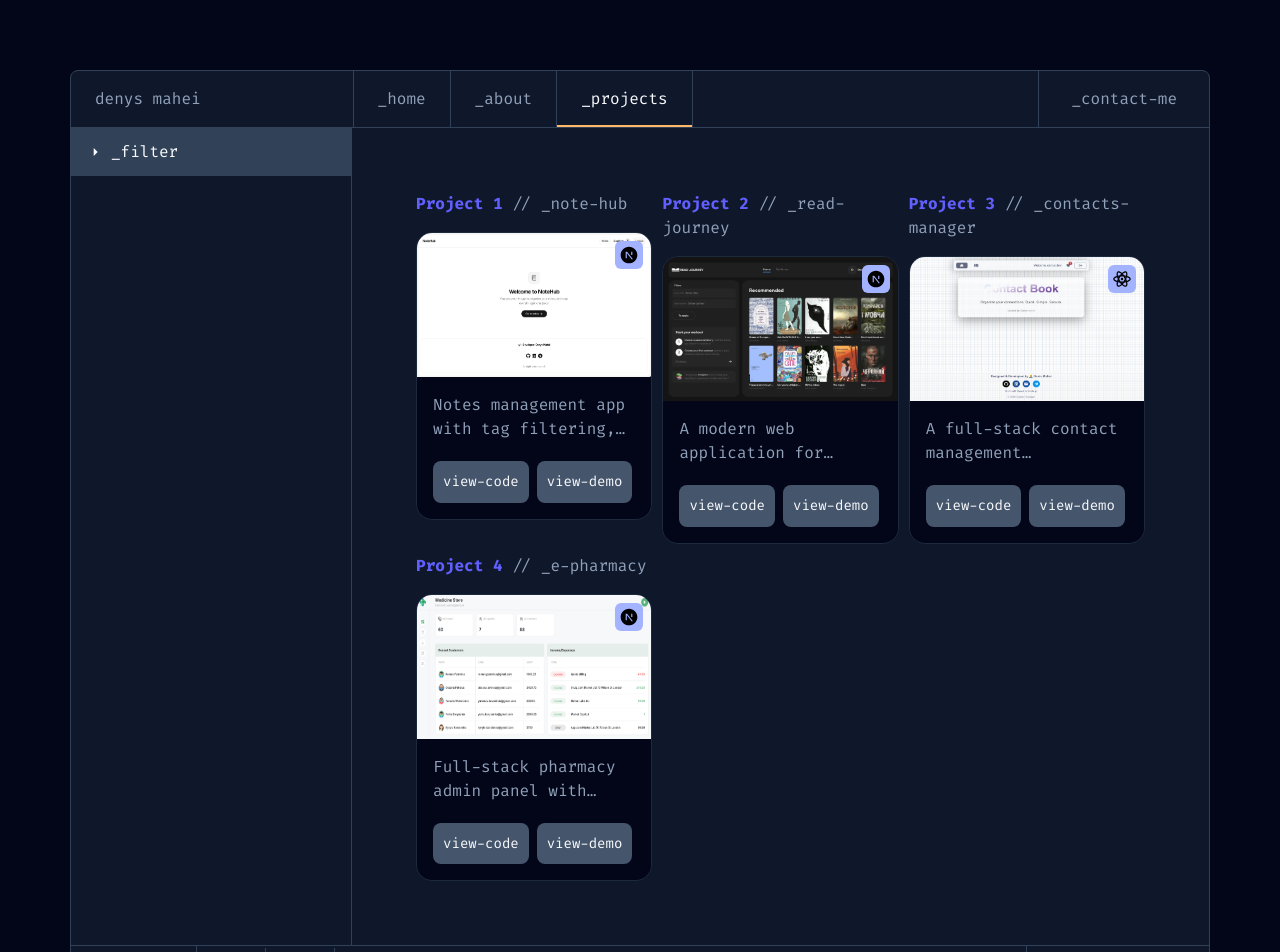
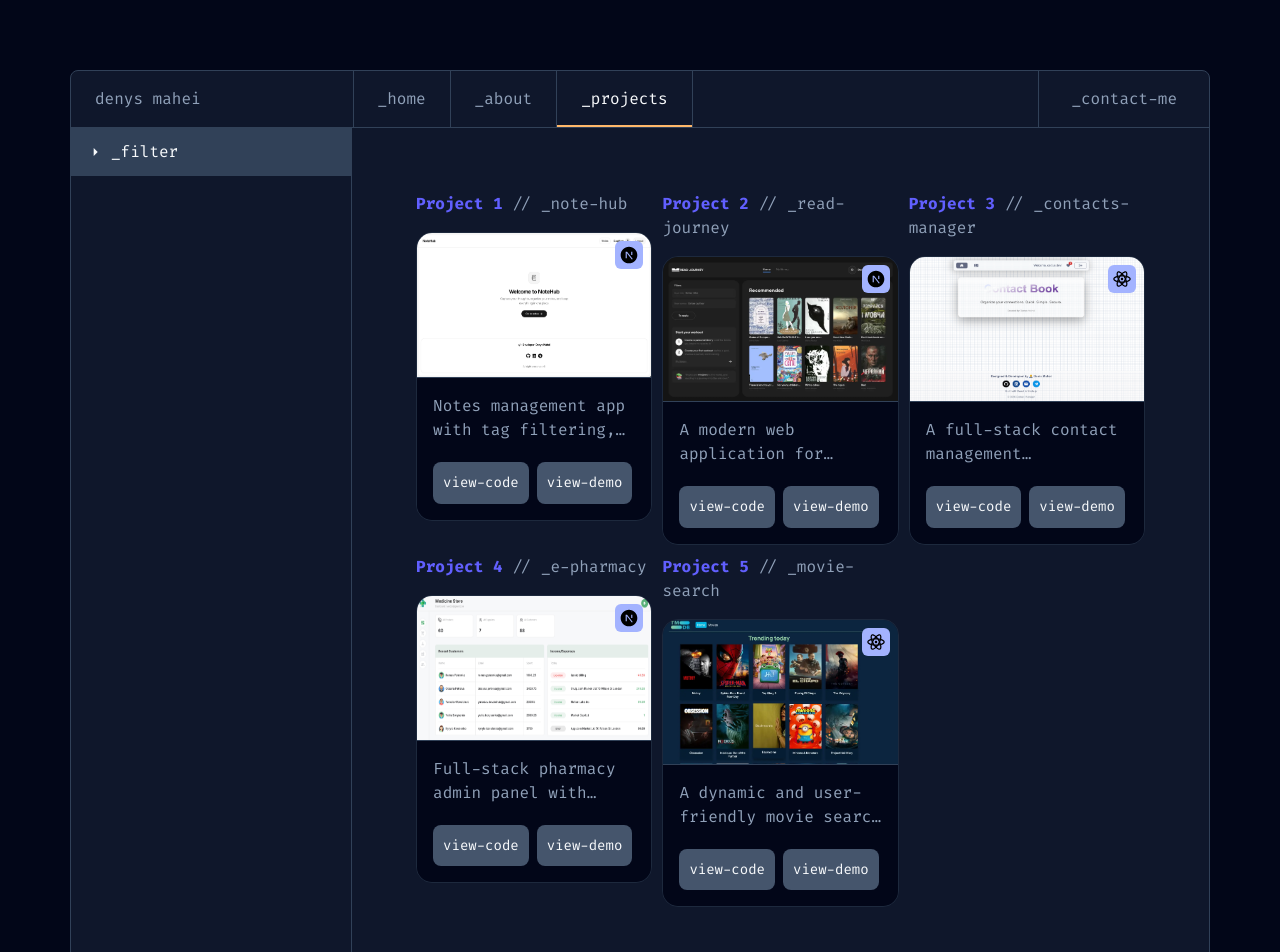
Before and after one commit to denis-mahei/my-portfolio, a Next.js app: page /projects in a window 1280 px wide. Shown: the top 952 px of the page. Built offline with nearby package versions, Linux system fonts and the light colour scheme.

Commit message:
feat: added movie search app to project data

```diff
--- a/components/projects/data.ts
+++ b/components/projects/data.ts
@@ -5,7 +5,7 @@ import {
   RiNodejsLine,
   RiReactjsLine,
 } from '@remixicon/react';
-import { SiNestjs } from '@icons-pack/react-simple-icons';
+import { SiNestjs, SiRedux } from '@icons-pack/react-simple-icons';
 
 export type ProjectTag =
   | 'react'
@@ -101,6 +101,21 @@ export const projects: Project[] = [
     image: '/e-pharmacy.webp',
     icon: RiNextjsFill,
   },
+  {
+    id: 'movies',
+    name: 'movies-search',
+    displayName: '_movie-search',
+    description:
+      'A dynamic and user-friendly movie search application built with React, powered by The Movie Database (TMDB) API',
+    tags: ['react', 'axios'],
+    liveUrl:
+      'https://movie-search-app-denismahei-projects.vercel.app/',
+    codeUrl: {
+      frontend: 'https://github.com/denis-mahei/movie-search-app',
+    },
+    image: '/movie.webp',
+    icon: RiReactjsLine,
+  },
 ];
 
 export const availableTags: {
@@ -113,4 +128,5 @@ export const availableTags: {
   { id: 'html', icon: RiHtml5Fill, label: 'HTML' },
   { id: 'nodejs', icon: RiNodejsLine, label: 'NodeJS' },
   { id: 'nestjs', icon: SiNestjs, label: 'NestJS' },
+  { id: 'redux', icon: SiRedux, label: 'Redux' },
 ];
--- a/components/projects/projects-list.tsx
+++ b/components/projects/projects-list.tsx
@@ -42,7 +42,7 @@ function ProjectsList() {
                     color="slate-900"
                   />
                 </div>
-                <div className="bg-slate-950 p-4 flex flex-col gap-5">
+                <div className="bg-slate-950 p-4 flex flex-col gap-5 border-t border-t-stroke">
                   <p className="line-clamp-2">
                     {project.description}
                   </p>
```
Also changed, not shown: public/movie.webp (added).
